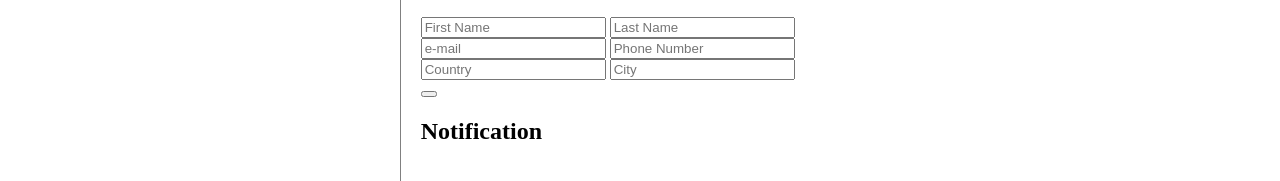
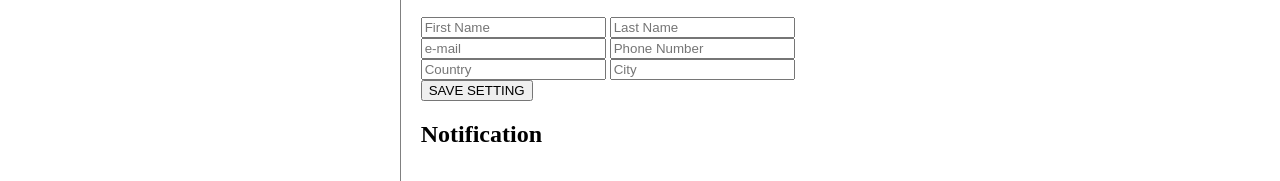
Before and after one commit to Pheophorbide/awesome-dashboard, a plain HTML site: page index.html in a window 1280 px wide. Shown: the part 283-464 px from the top of the page. Drawn offline with Linux system fonts and the light colour scheme.

Commit message:
«form»

```diff
--- a/index.html
+++ b/index.html
@@ -79,7 +79,7 @@
                     <input type="text" placeholder="City">
                 </form>
                 <form>
-                    <button type="submit" name="enter" value="SAVE SETTING">
+                    <button type="submit" name="enter" value="SAVE SETTING">SAVE SETTING</button>
                 </form>
 
             </div>
```
